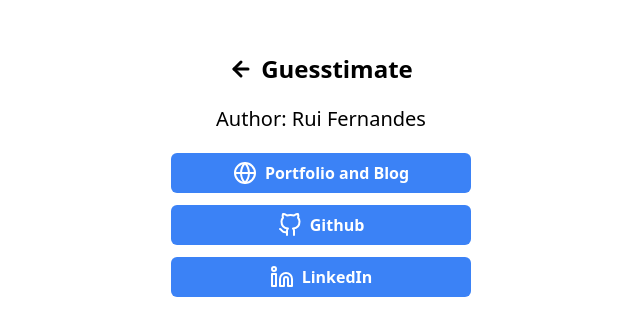
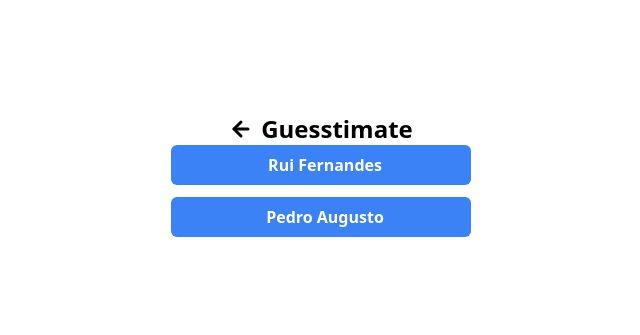
Before and after one commit to ruifernandees/guesstimate-interface, a React (Create React App) app: page /about in a window 1280 px wide. Shown: the part 219-554 px from the top of the page, without its empty margins (319-959 px from the left). Built offline with nearby package versions, Linux system fonts and the light colour scheme.

Commit message:
FEAT: arrow back and authors

```diff
--- a/src/presentation/pages/About/index.tsx
+++ b/src/presentation/pages/About/index.tsx
@@ -18,33 +18,24 @@
         />
         <h1 className='ml-2 text-center text-blue text-2xl font-black'>Guesstimate</h1>
       </div>
-      <h2 className='text-center text-blue text-xl font-medium my-5'>Author: Rui Fernandes</h2>
-      <a
-        className="h-10 px-6 w-300 mb-3 flex justify-center items-center font-semibold rounded-md bg-blue-500 hover:bg-blue-600 transition-all ease-in text-white"
-        href="https://ruifernandes.dev"
-        target="_blank"
-        rel="noreferrer"
-      >
-        <WebIcon size={24} color="#FFF" />
-        <p className="ml-2">Portfolio and Blog</p>
-      </a>
+
       <a
         className="h-10 px-6 w-300 mb-3 flex justify-center items-center font-semibold rounded-md bg-blue-500 hover:bg-blue-600 transition-all ease-in text-white"
         href="https://github.com/ruifernandees"
         target="_blank"
         rel="noreferrer"
       >
-        <GithubIcon size={24} color="#FFF" />
-        <p className="ml-2">Github</p>
+        {/* <GithubIcon size={24} color="#FFF" /> */}
+        <p className="ml-2">Rui Fernandes</p>
       </a>
       <a
         className="h-10 px-6 w-300 mb-3 flex justify-center items-center font-semibold rounded-md bg-blue-500 hover:bg-blue-600 transition-all ease-in text-white"
-        href="https://www.linkedin.com/in/ruifernandees"
+        href="https://github.com/PedroAugustoACT"
         target="_blank"
         rel="noreferrer"
       >
-        <LinkedInIcon size={24} color="#FFF" />
-        <p className="ml-2">LinkedIn</p>
+        {/* <LinkedInIcon size={24} color="#FFF" /> */}
+        <p className="ml-2">Pedro Augusto</p>
       </a>
     </div>
   );
--- a/src/presentation/pages/Inference/index.tsx
+++ b/src/presentation/pages/Inference/index.tsx
@@ -12,6 +12,7 @@
 } from 'guesstimate-engine';
 import { AppContext } from '../../context/AppContext';
 import { parseConstantObjectsToString } from '../../helpers/parseConstantObjectsToString';
+import ArrowBackIcon from '../../assets/icons/ArrowBackIcon';
 
 export type Threads = 'Encadeamento para trás' | 'Encadeamento para frente' | 'Encadeamento misto'
 
@@ -128,9 +129,15 @@
   return (
     <div className="flex flex-col items-center w-screen h-screen">
       <div className="flex flex-col mb-10  justify-center">
-        <h1 className="text-center text-blue text-2xl font-black">
-          Guesstimate
-        </h1>
+      <div className='flex items-center justify-center'>
+        <ArrowBackIcon
+          className="cursor-pointer"
+          size={24}
+          onClick={() => navigate('/')}
+        />
+        <h1 className='ml-2 text-center text-blue text-2xl font-black'>Guesstimate</h1>
+      </div>
+
         <h2 className="text-center text-blue text-xl font-medium" onClick={handleReset}>
           Base de dados: {knowledgeDatabase?.name}
         </h2>
```
